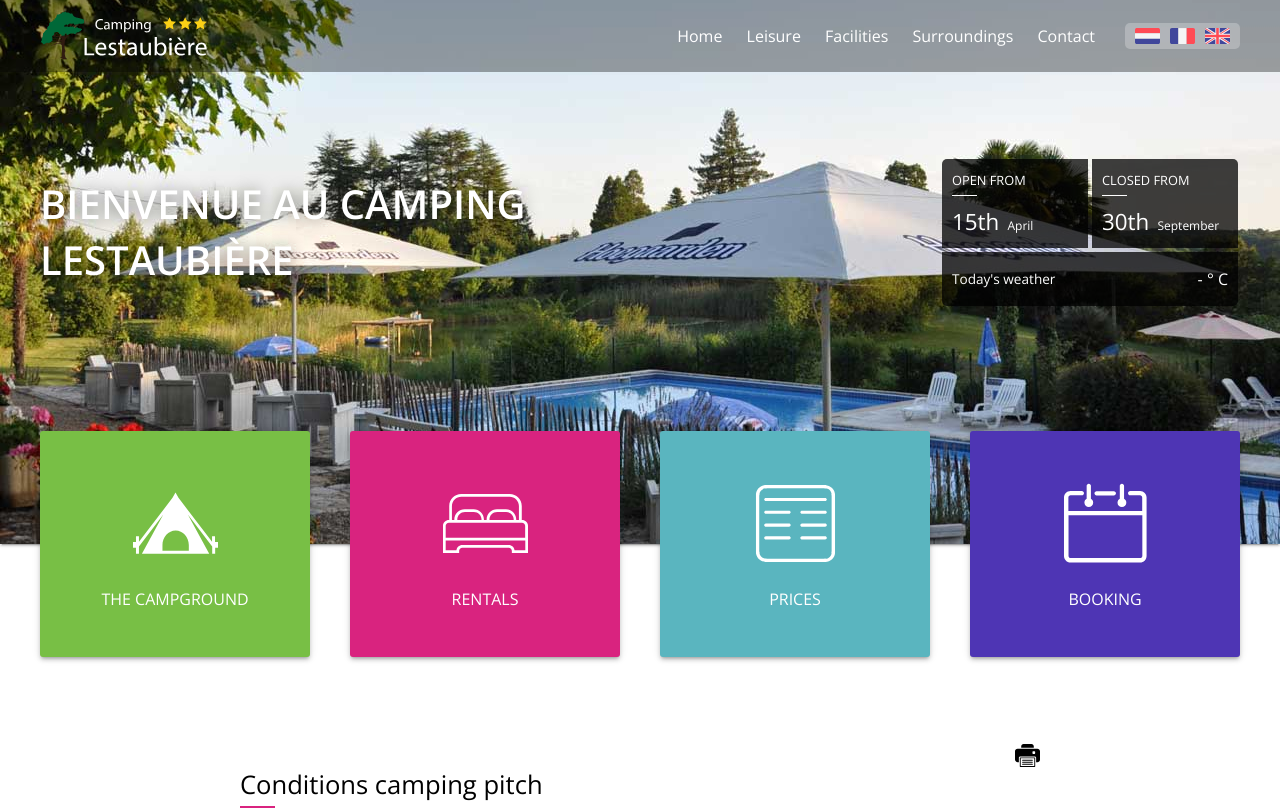
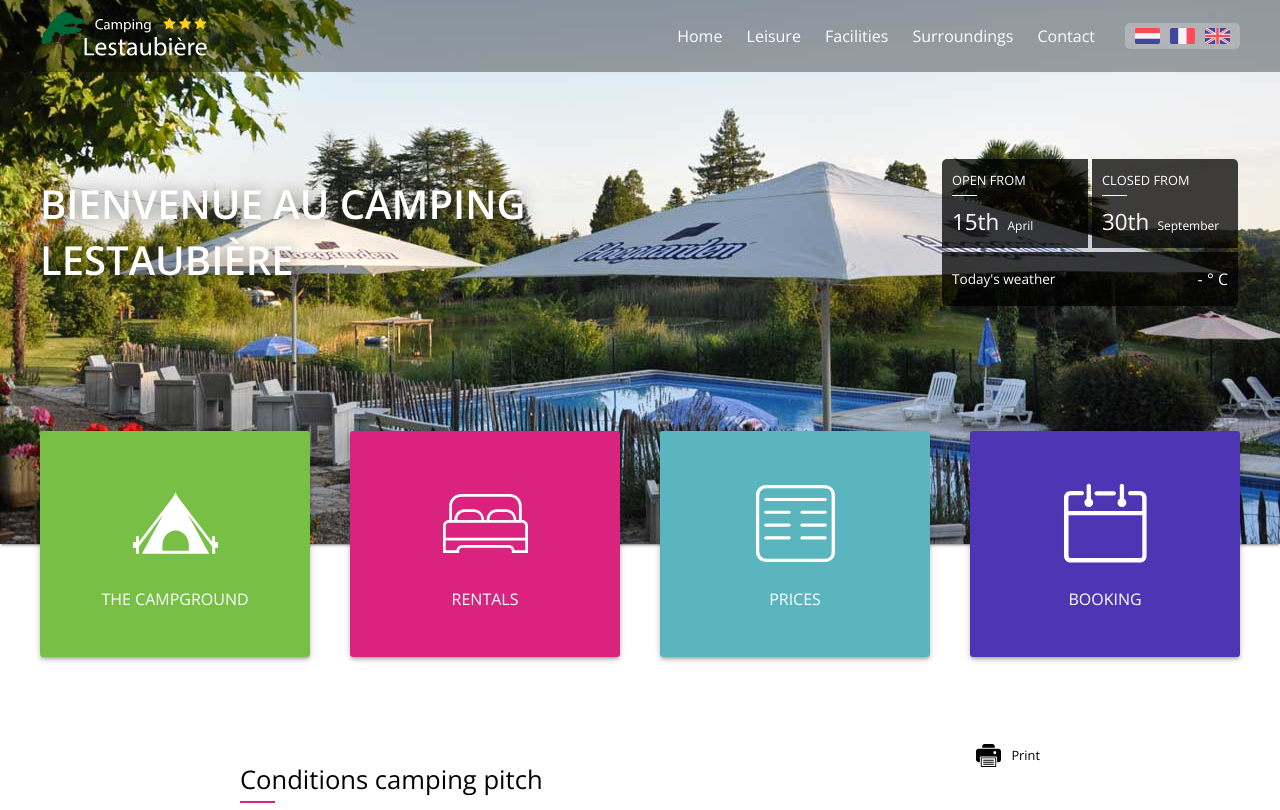
Before and after one commit to Lestaubiere/Client, a Vue app: page /en/booking-conditions in a window 1280 px wide. Shown: the top 810 px of the page. Built offline with nearby package versions, Linux system fonts and the light colour scheme; no server answers; some icons are missing; what vue-smoothscroll would draw is missing.

Commit message:
:bug: Adds label to print icon

```diff
--- a/src/components/pages/BookingMentions.vue
+++ b/src/components/pages/BookingMentions.vue
@@ -3,6 +3,7 @@
     <p class="booking-mentions__print-container">
       <button class="booking-mentions__print" @click="handleClick">
         <img src="../../assets/icons/print.svg" />
+        <span>{{ $t('bookingMentions.actions.print.label') }}</span>
       </button>
     </p>
     <div class="booking-mentions__section" v-for="(section, index) in sections" :key="index">
@@ -17,7 +18,7 @@
         class="button"
         :to="$t('menu.booking.path')"
       >
-        {{ $t("bookingMentions.actions.form.label") }}
+        {{ $t('bookingMentions.actions.form.label') }}
       </router-link>
     </div>
   </div>
@@ -74,7 +75,14 @@
   }
 
   .booking-mentions__print {
+    display: flex;
+    align-items: center;
     cursor: pointer;
+  }
+
+  .booking-mentions__print span {
+    margin-left: 10px;
+    font-size: .8rem;
   }
 
   .booking-mentions__print img {
--- a/src/locales/en/booking-mentions.json
+++ b/src/locales/en/booking-mentions.json
@@ -5,6 +5,9 @@
   "actions": {
     "form": {
       "label": "Go back to the booking form"
+    },
+    "print": {
+      "label": "Print"
     }
   },
   "sections": [
--- a/src/locales/fr/booking-mentions.json
+++ b/src/locales/fr/booking-mentions.json
@@ -5,6 +5,9 @@
   "actions": {
     "form": {
       "label": "Retourner au formulaire de réservation"
+    },
+    "print": {
+      "label": "Imprimer"
     }
   },
   "sections": [
--- a/src/locales/nl/booking-mentions.json
+++ b/src/locales/nl/booking-mentions.json
@@ -5,6 +5,9 @@
   "actions": {
     "form": {
       "label": "Ga terug naar het reserverings formulier"
+    },
+    "print": {
+      "label": "Print"
     }
   },
   "sections": [
```
